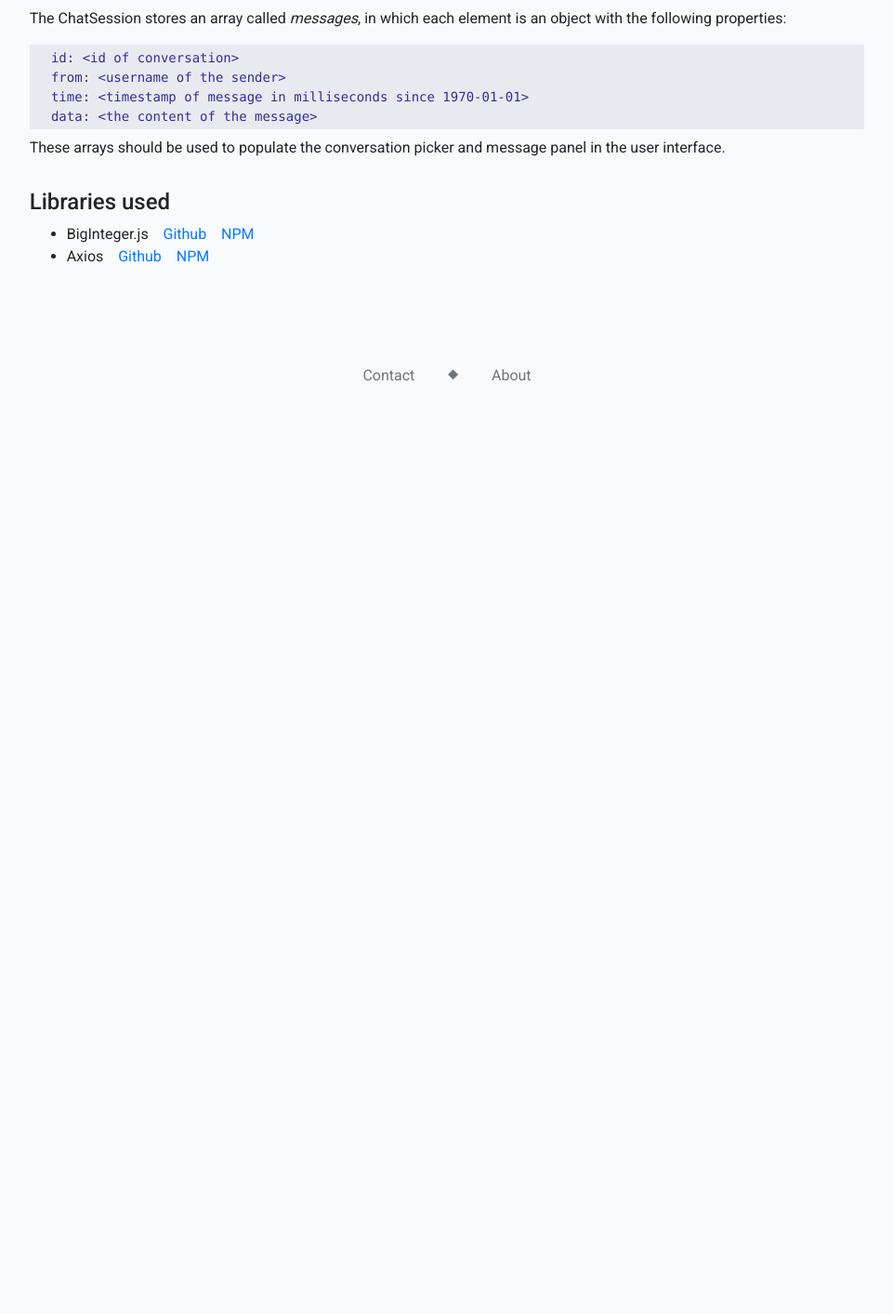
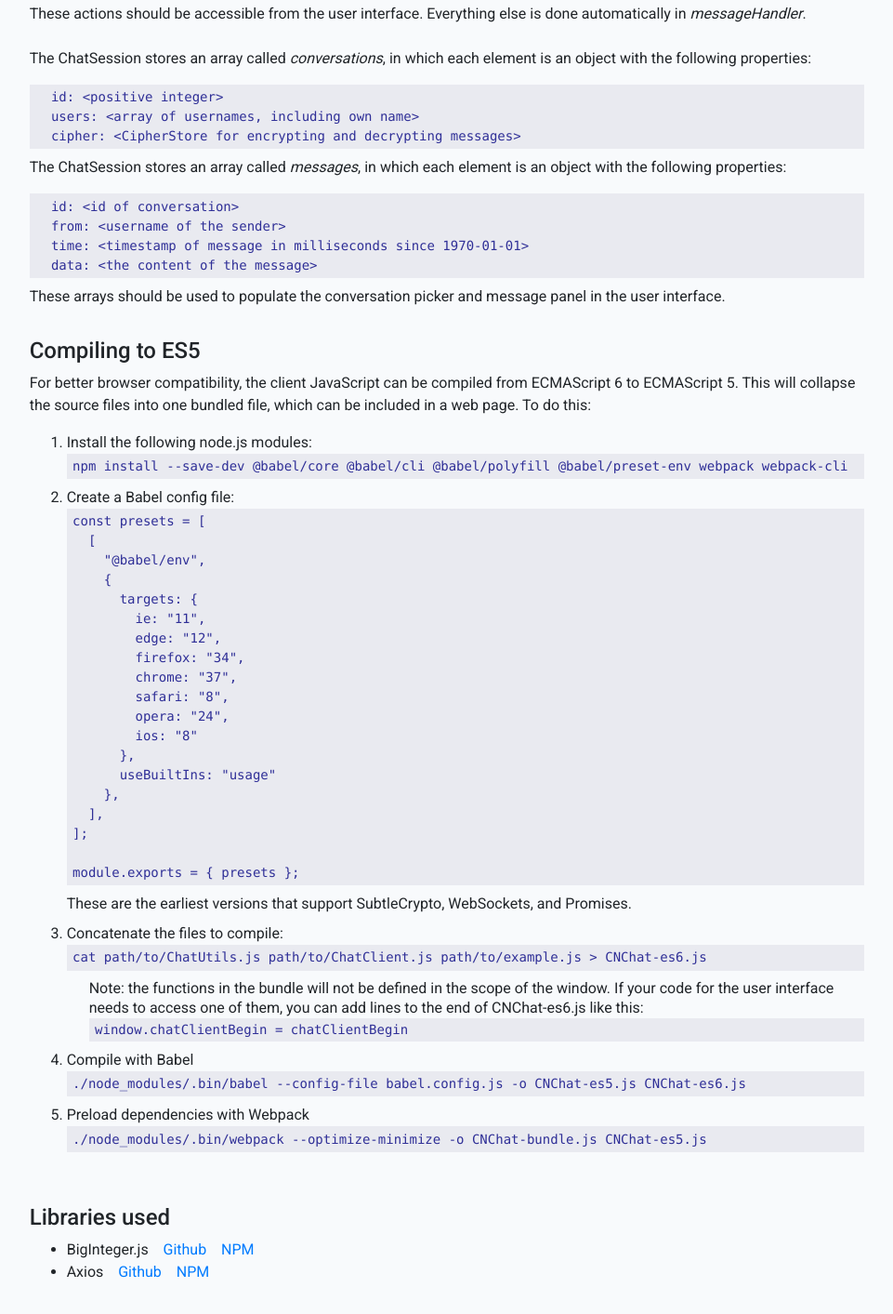
Before and after one commit to dylanburati/CNChat, a plain HTML site: page client.html in a window 1280 px wide. Shown: the part 941-2354 px from the top of the page at 93% size, without its empty margins (159-1120 px from the left). Before the commit the page ends 1405 px from the top, so only its background shows below. Drawn offline with nearby package versions, Linux system fonts and the light colour scheme.

Commit message:
Update client docs

```diff
--- a/client.html
+++ b/client.html
@@ -90,12 +90,21 @@
           <p class="mb-2">
             To send a message to a conversation, the client executes:
           </p>
-          <code class="ml-3">session.enqueue(messageText, conversationID)</code>
-          <p class="mt-3">
-            These two actions should be accessible from the user interface. Everything else is done automatically in
+          <code class="ml-3">session.enqueue(messageText, conversationID)</code> or<br>
+          <code class="ml-3">session.enqueueWithContentType(messageText, contentType, conversationID)</code>
+          <p class="mt-3 mb-2">
+            To update preferences, the client executes:
+          </p>
+          <code class="ml-3">session.enqueue("conversation_request &lt;changed_preferences&gt;", 0)</code>
+          <p class="mt-2 mb-3">
+            where <i>changed_preferences</i> is a JSON string with the preference keys and new values
+            (currently only one preference is used: <i>markdown</i> is a Boolean indicating whether messages the user
+            sends with the default <i>contentType</i> should be formatted with Markdown).
+          </p>
+          <p class="mb-4">
+            These actions should be accessible from the user interface. Everything else is done automatically in
             <i>messageHandler</i>.
           </p>
-          <br>
           <p>
             The ChatSession stores an array called <i>conversations</i>, in which each element is an object with the
             following properties:
@@ -114,6 +123,69 @@
           <p>
             These arrays should be used to populate the conversation picker and message panel in the user interface.
           </p>
+        </div>
+
+        <div class="px-1 py-2">
+          <span class="anchor" id="compiling"></span>
+          <p class="h4">Compiling to ES5</p>
+          <p>
+            For better browser compatibility, the client JavaScript can be compiled from ECMAScript 6 to ECMAScript 5.
+            This will collapse the source files into one bundled file, which can be included in a web page. To do this:
+          </p>
+          <ol>
+            <li class="mb-2">
+              Install the following node.js modules:<br>
+              <code class="d-block">
+                npm install --save-dev @babel/core @babel/cli @babel/polyfill @babel/preset-env webpack webpack-cli
+              </code>
+            </li>
+            <li class="mb-2">
+              Create a Babel config file:<br>
+              <code class="d-block multiline-text">const presets = [
+  [
+    "@babel/env",
+    {
+      targets: {
+        ie: "11",
+        edge: "12",
+        firefox: "34",
+        chrome: "37",
+        safari: "8",
+        opera: "24",
+        ios: "8"
+      },
+      useBuiltIns: "usage"
+    },
+  ],
+];
+
+module.exports = { presets };</code>
+              These are the earliest versions that support SubtleCrypto, WebSockets, and Promises.
+            </li>
+            <li class="mb-2">
+              Concatenate the files to compile:<br>
+              <code class="d-block">
+                cat path/to/ChatUtils.js path/to/ChatClient.js path/to/example.js &gt; CNChat-es6.js
+              </code>
+              <p class="ml-4 mt-2 mb-0" style="line-height: 1.35;">
+                Note: the functions in the bundle will not be defined in the scope of the window. If your code for the
+                user interface needs to access one of them, you can add lines to the end of CNChat-es6.js like this:<br>
+                <code class="d-block">window.chatClientBegin = chatClientBegin</code>
+              </p>
+            </li>
+            <li class="mb-2">
+              Compile with Babel<br>
+              <code class="d-block">
+                ./node_modules/.bin/babel --config-file babel.config.js -o CNChat-es5.js CNChat-es6.js
+              </code>
+            </li>
+            <li class="mb-2">
+              Preload dependencies with Webpack<br>
+              <code class="d-block">
+                ./node_modules/.bin/webpack --optimize-minimize -o CNChat-bundle.js CNChat-es5.js
+              </code><br>
+            </li>
+          </ol>
         </div>
 
         <div class="px-1 py-2">
```
Also changed, not shown: 1 other file.
